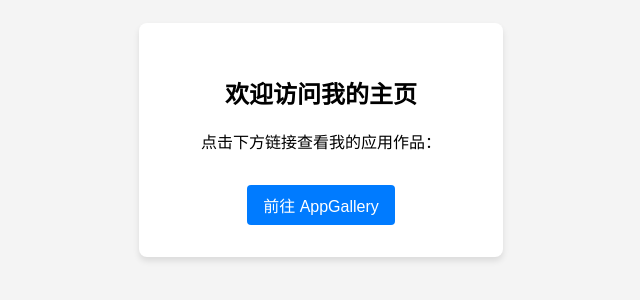
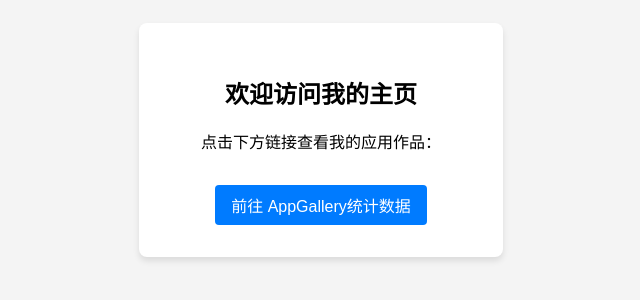
Before and after one commit to wenzhuoduan/wenzhuoduan.github.io, a plain HTML site: page index.html in a window 1280 px wide. Shown: the part 260-560 px from the top of the page, without its empty margins (319-959 px from the left). Drawn offline with Linux system fonts and the light colour scheme.

Commit message:
docs: 更新主页标题和链接文本
将页面标题从"我的 GitHub 主页"改为"我的主页"，并更新应用作品链接的文本和URL，使其指向最新的统计页面

```diff
--- a/index.html
+++ b/index.html
@@ -3,15 +3,15 @@
 <head>
     <meta charset="UTF-8">
     <meta name="viewport" content="width=device-width, initial-scale=1.0">
-    <title>我的 GitHub 主页</title>
+    <title>我的主页</title>
     <link rel="stylesheet" href="src/styles.css">
 </head>
 <body>
     <div class="card">
         <h2>欢迎访问我的主页</h2>
         <p>点击下方链接查看我的应用作品：</p>
-        <a href="https://wenzhuoduan.github.io/AppGallery" target="_blank" rel="noopener noreferrer" class="card-link">
-            前往 AppGallery
+        <a href="http://duanwenzhuo.com/AppGalleryStatistics/" target="_blank" rel="noopener noreferrer" class="card-link">
+            前往 AppGallery统计数据
         </a>
     </div>
 </body>
```
